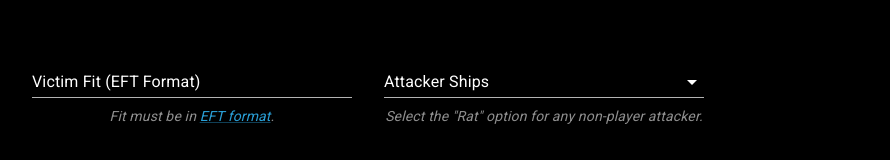
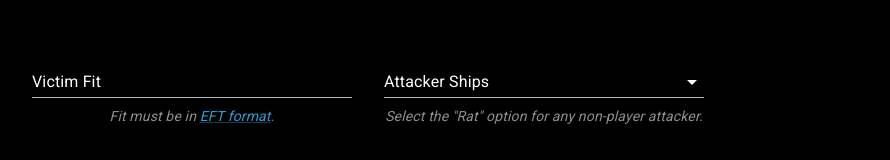
Before and after one commit to folklorelabs/zkill-point-calc, a React (Create React App) app: page / in a window 1280 px wide. Shown: the part 168-328 px from the top of the page, without its empty margins (272-1162 px from the left). Built offline with nearby package versions, Linux system fonts and the light colour scheme.

Commit message:
clean up

```diff
--- a/src/components/App.js
+++ b/src/components/App.js
@@ -129,7 +129,7 @@ function App() {
           <FormControl sx={{ p: 2, maxWidth: '100%'  }}>
             <TextField
               id="eft-input"
-              label="Victim Fit (EFT Format)"
+              label="Victim Fit"
               multiline
               maxRows={15}
               variant="standard"
```
